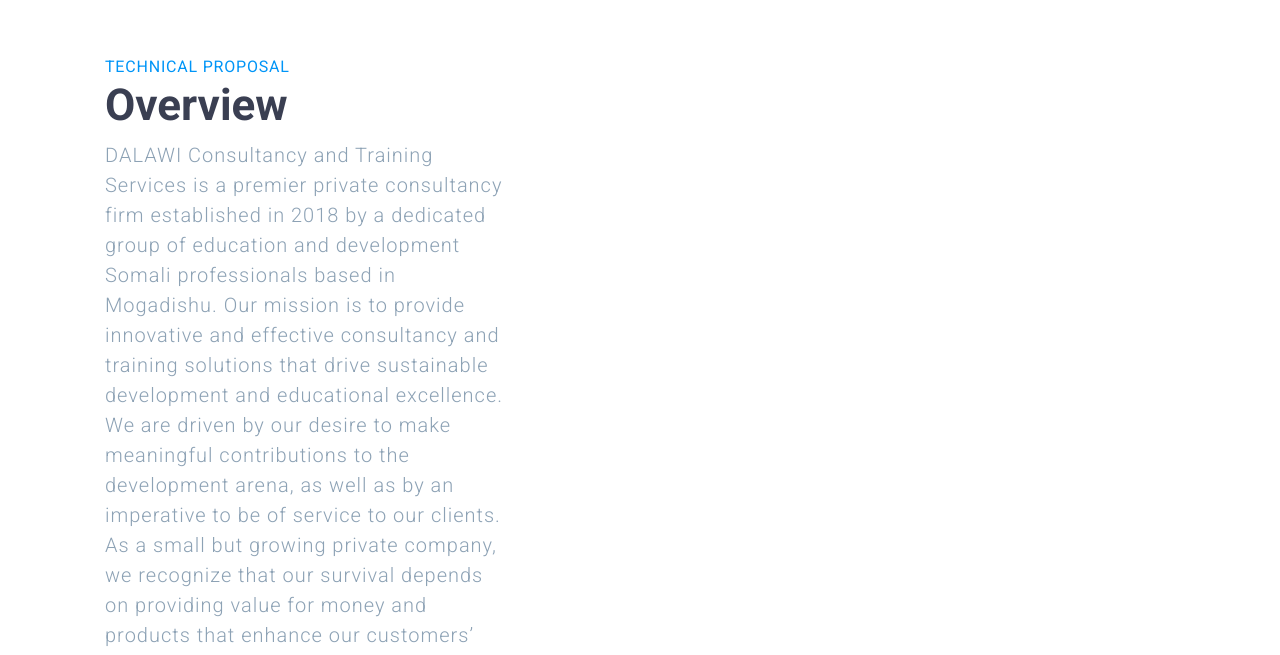
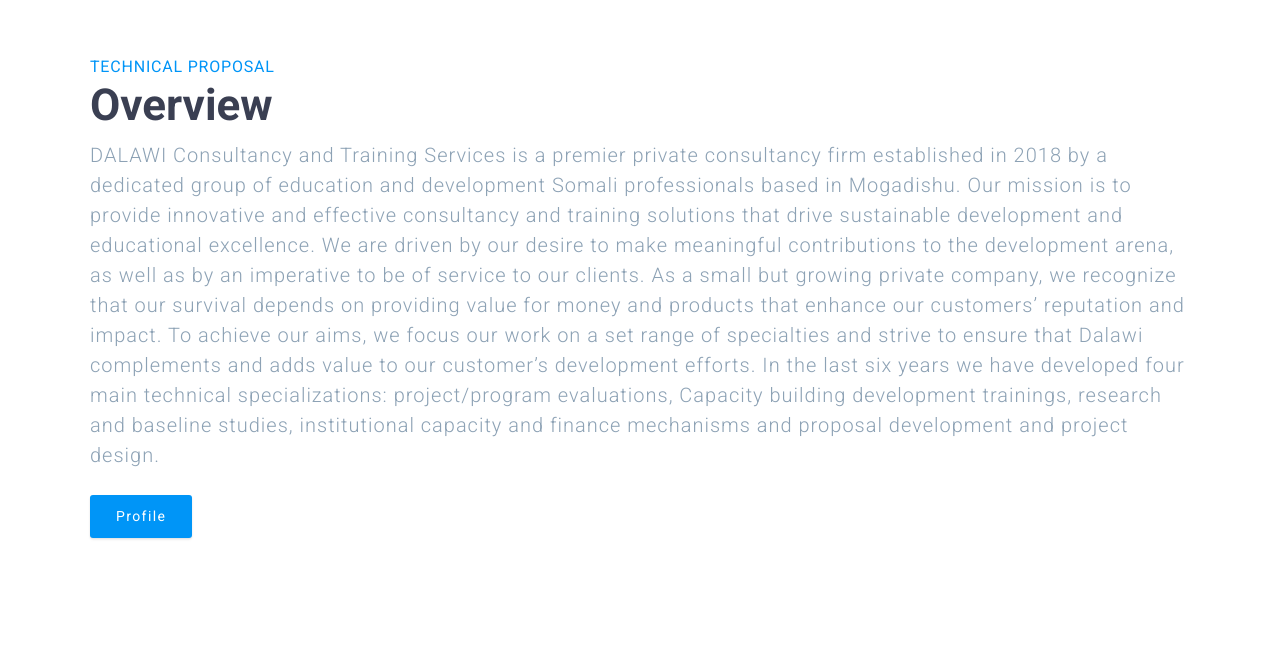
Before and after one commit to MoRoble/dalawi, a plain HTML site: page index.html in a window 1280 px wide. Shown: the part 1017-1672 px from the top of the page. Drawn offline with nearby package versions, Linux system fonts and the light colour scheme.

Commit message:
landing page updated

```diff
--- a/index.html
+++ b/index.html
@@ -75,7 +75,7 @@
   <section id="marketing">
     <div class="container">
       <div class="row">
-        <div class="col-md-5">
+        <!-- <div class="col-md-10"> -->
           <div class="content-box">
             <span>Technical Proposal</span>
             <h2>Overview</h2>
@@ -84,7 +84,7 @@
               </p>
             <a href="#" class="btn btn-regular">Profile</a>
           </div>
-        </div>
+        <!-- </div> -->
 
       </div>
     </div>
```
